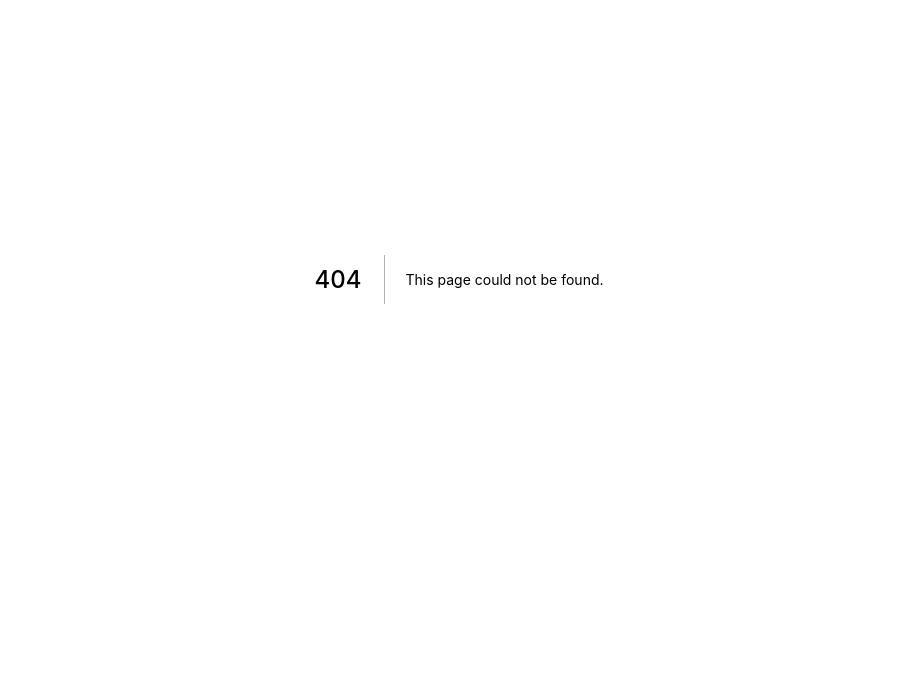
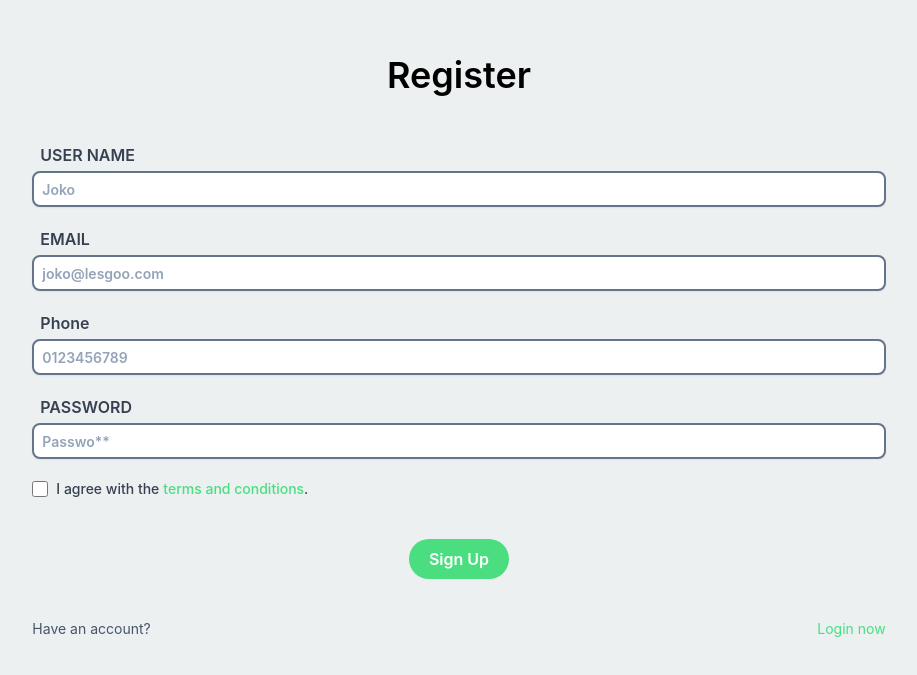
Before and after one commit to tawakalmit/LesGoo-1.2, a Next.js app: page /register in a window 1280 px wide. Before the commit this address had no page. Shown: the part 121-796 px from the top of the page, without its empty margins (181-1098 px from the left). Built offline with nearby package versions, Linux system fonts and the light colour scheme.

Commit message:
register

```diff
--- a/pages/login/index.jsx
+++ b/pages/login/index.jsx
@@ -5,6 +5,9 @@ export default function login() {
   return (
     <>
       <h1 className='text-6xl text-center mt-48'>LesGoo</h1>
+      <p className='text-base text-center font-semibold text-slate-500'>
+        Make your roadtrip easier
+      </p>
       <h3 className='text-4xl font-semibold text-center mt-20'>Sign In</h3>
       <form className='mt-12 mx-auto w-8/12'>
         <div>
@@ -25,7 +28,7 @@ export default function login() {
         </div>
         <div className='flex justify-between text-sm mt-1'>
           <span className='text-slate-600'>Not registered?</span>
-          <Link href=''>
+          <Link href='/register'>
             <span className='text-green-400 active:text-green-600'>
               Create an account
             </span>
--- /dev/null
+++ b/pages/register/index.jsx
@@ -0,0 +1,79 @@
+import React from 'react';
+import Link from 'next/link';
+
+export default function register() {
+  return (
+    <>
+      <h1 className='text-4xl font-semibold text-center mt-44'>Register</h1>
+      <form className='mt-12 mx-auto w-8/12'>
+        <div className='mb-5'>
+          <label className='ml-2 font-semibold text-gray-700'>USER NAME</label>
+          <input
+            type='text'
+            placeholder='Joko'
+            className='w-full mx-auto p-1 mt-1 rounded-lg pl-2 border-2 font-semibold text-slate-700 border-slate-500 shadow-sm placeholder:text-slate-400 placeholder:text-sm focus:outline-none focus:ring-2 focus:ring-green-400 focus:border-green-400'
+          />
+        </div>
+        <div className='mb-5'>
+          <label className='ml-2 font-semibold text-gray-700'>EMAIL</label>
+          <input
+            type='email'
+            placeholder='joko@lesgoo.com'
+            className='w-full mx-auto p-1 mt-1 rounded-lg pl-2 border-2 font-semibold text-slate-700 border-slate-500 shadow-sm placeholder:text-slate-400 placeholder:text-sm focus:outline-none focus:ring-2 focus:ring-green-400 focus:border-green-400'
+          />
+        </div>
+        <div className='mb-5'>
+          <label className='ml-2 font-semibold text-gray-700'>Phone</label>
+          <input
+            type='number'
+            placeholder='0123456789'
+            className='w-full mx-auto p-1 mt-1 rounded-lg pl-2 border-2 font-semibold text-slate-700 border-slate-500 shadow-sm placeholder:text-slate-400 placeholder:text-sm focus:outline-none focus:ring-2 focus:ring-green-400 focus:border-green-400'
+          />
+        </div>
+        <div className='mb-5'>
+          <label className='ml-2 font-semibold text-gray-700'>PASSWORD</label>
+          <input
+            type='Password'
+            placeholder='Passwo**'
+            className='w-full mx-auto p-1 mt-1 rounded-lg pl-2 border-2 font-semibold text-slate-700 border-slate-500 shadow-sm placeholder:text-slate-400 placeholder:text-sm focus:outline-none focus:ring-2 focus:ring-green-400 focus:border-green-400'
+          />
+        </div>
+
+        <div className='flex items-center'>
+          <input
+            id='link-checkbox'
+            type='checkbox'
+            value=''
+            required
+            className='w-4 h-4 bg-gray-100 rounded border-gray-300'
+          />
+          <label
+            htmlFor='link-checkbox'
+            className='ml-2 text-sm font-medium text-gray-700'
+          >
+            I agree with the
+            <span
+              href='#'
+              className='text-green-400 hover:underline cursor-pointer ml-1'
+            >
+              terms and conditions
+            </span>
+            .
+          </label>
+        </div>
+
+        <button className='my-10 block mx-auto px-5 py-2 rounded-full text-white font-semibold bg-green-400 hover:bg-green-500 active:bg-green-600'>
+          Sign Up
+        </button>
+        <div className='flex justify-between text-sm'>
+          <span className='text-slate-600'>Have an account?</span>
+          <Link href='/login'>
+            <span className='text-green-400 active:text-green-600'>
+              Login now
+            </span>
+          </Link>
+        </div>
+      </form>
+    </>
+  );
+}
```
